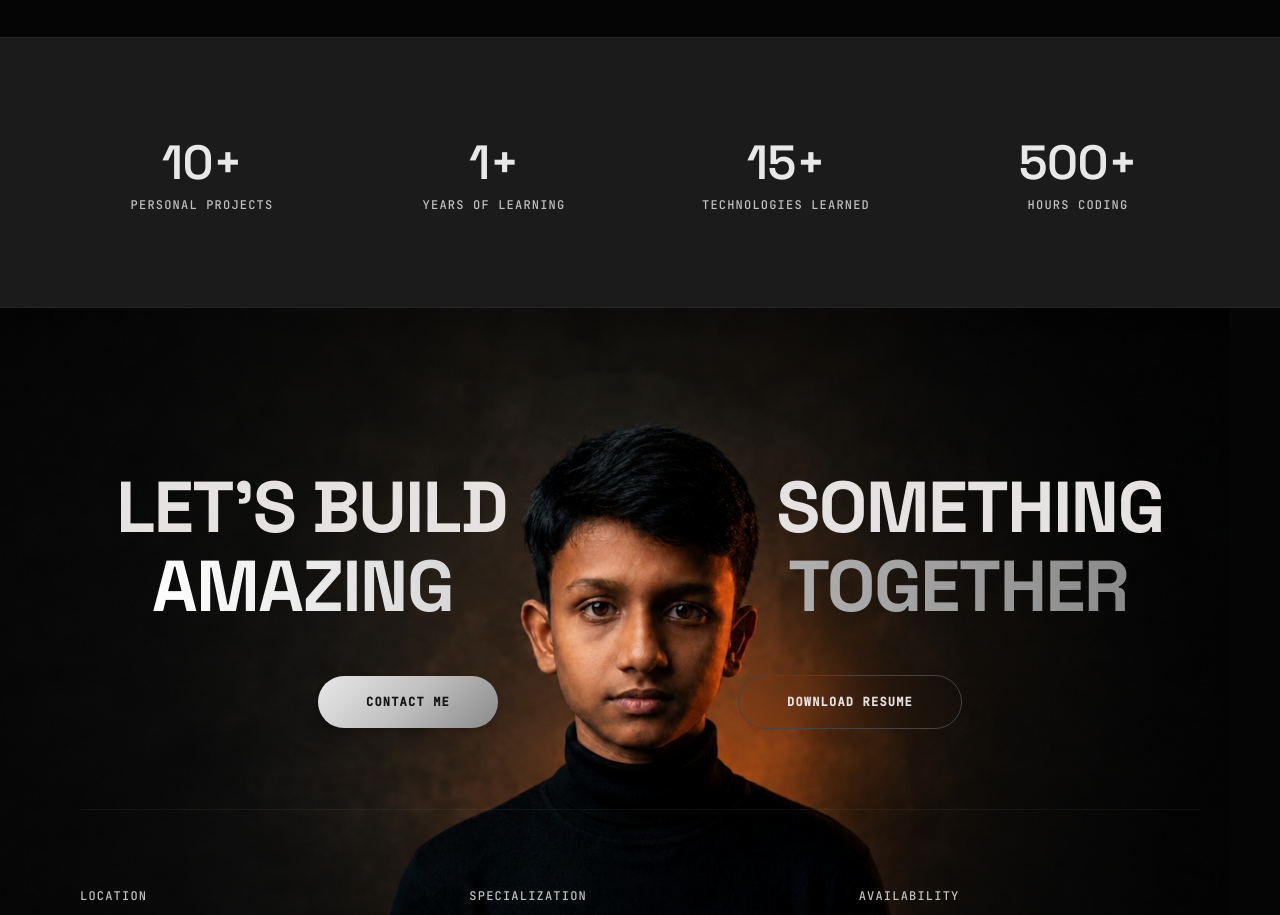
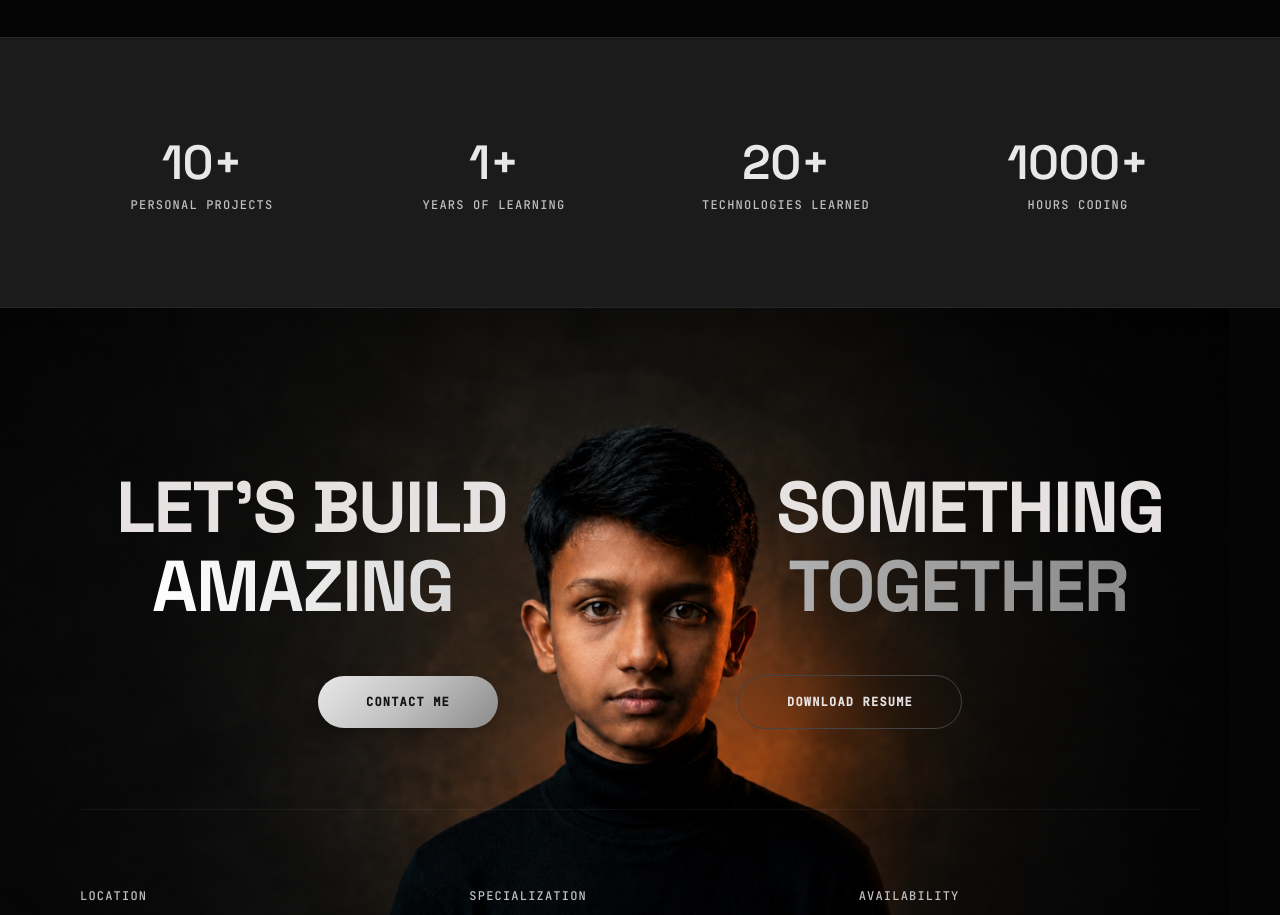
Before and after one commit to amansahux/Portfolio-2.0, a Next.js app: page / in a window 1280 px wide. Shown: the part 5940-6855 px from the top of the page. Built offline with nearby package versions, Linux system fonts and the light colour scheme.

Commit message:
Change the Data of state Section

```diff
--- a/src/components/StatsSection.tsx
+++ b/src/components/StatsSection.tsx
@@ -58,8 +58,8 @@ export default function StatsSection() {
   const stats = [
     { value: "10+", label: "Personal Projects" },
     { value: "1+", label: "Years of Learning" },
-    { value: "15+", label: "Technologies Learned" },
-    { value: "500+", label: "Hours Coding" },
+    { value: "20+", label: "Technologies Learned" },
+    { value: "1000+", label: "Hours Coding" },
   ];
 
   return (
```
